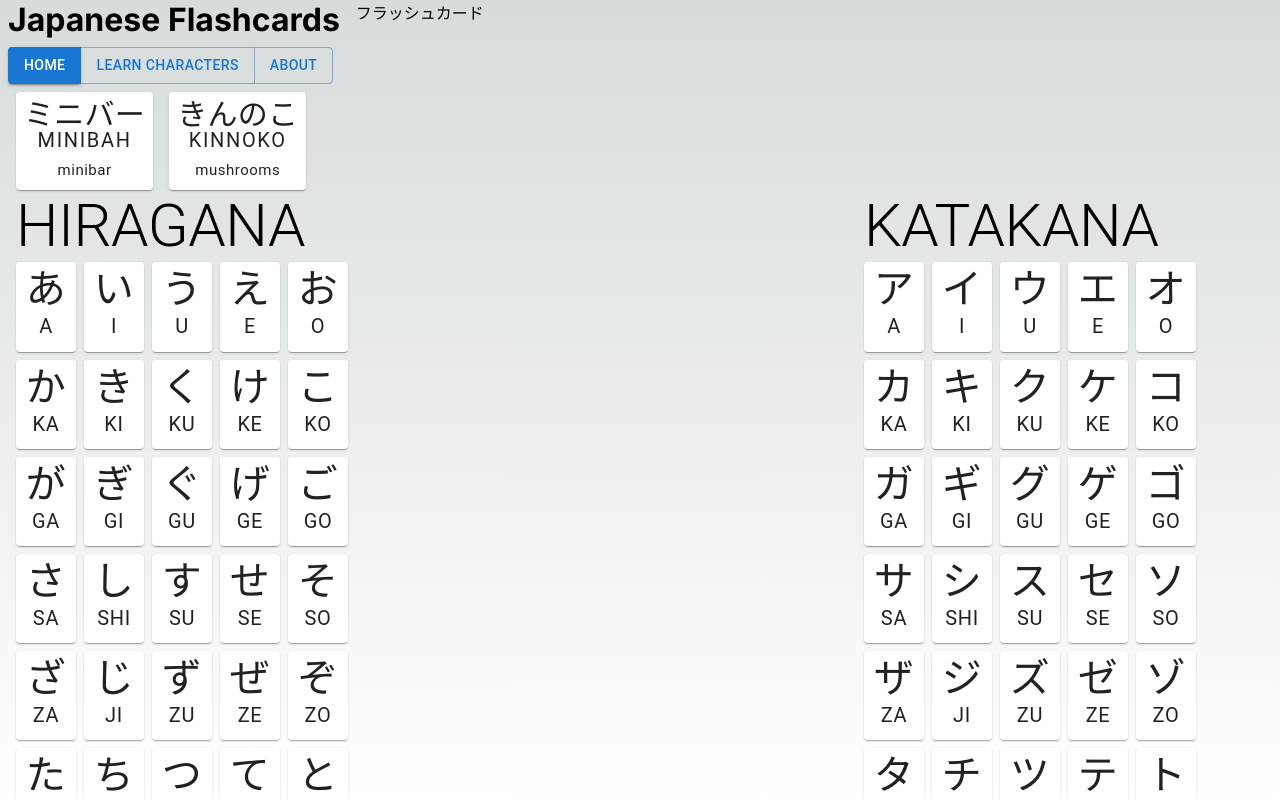
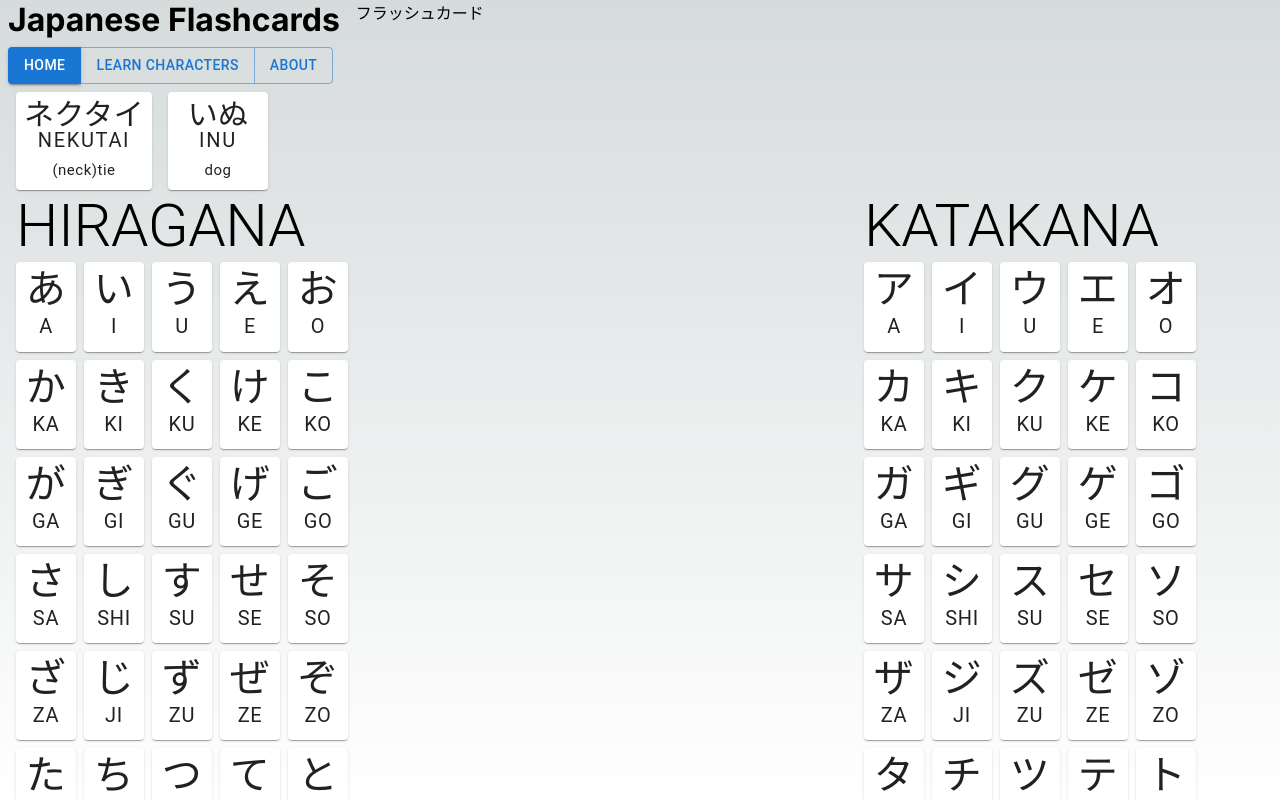
Before and after one commit to dblatcher/japanese-flashcard, a Next.js app: page / in a window 1280 px wide. Built offline with nearby package versions, Linux system fonts and the light colour scheme.

Commit message:
min word card width

```diff
--- a/src/app/page.tsx
+++ b/src/app/page.tsx
@@ -8,8 +8,8 @@ import { Box, Typography } from "@mui/material";
 
 export default function Home() {
 
-  const hiraganaWord = hiraganaWordList[0]
-  const katakanaWord = katakanaWordList[1]
+  const hiraganaWord = hiraganaWordList[3]
+  const katakanaWord = katakanaWordList[3]
 
 
   return (
--- a/src/components/WordCard.tsx
+++ b/src/components/WordCard.tsx
@@ -35,10 +35,12 @@ const sizes: Record<Size, Dims> = {
 export const WordCard = ({ word, noCaption = false, size = 'normal' }: Props) => {
 
     const { fontSize, padding } = sizes[size]
+    const minWidth = fontSize * 5;
 
     return (
         <Card sx={{
             padding,
+            minWidth,
             display: 'flex',
             justifyContent: 'center',
             flexDirection: 'column',
```
